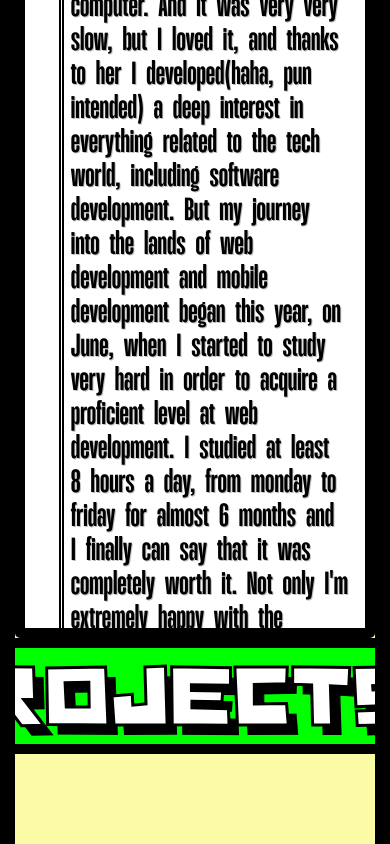
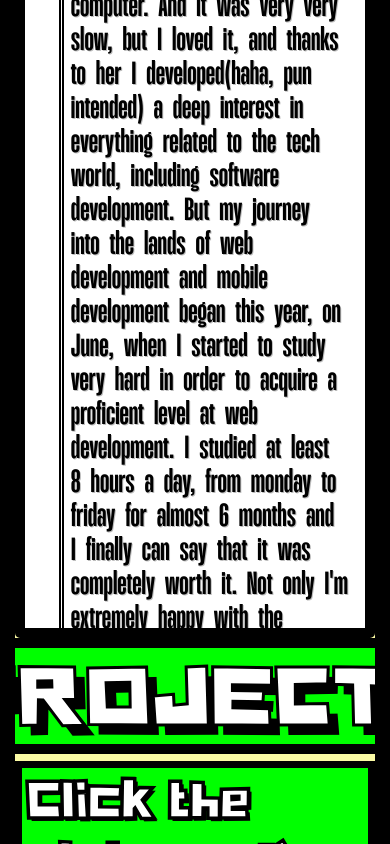
Before and after one commit to BStar098/bstar098Portfolio, a React (Create React App) app: page / in a window 390 px wide. Shown: the part 1156-2000 px from the top of the page. Built offline with nearby package versions, Linux system fonts and the light colour scheme.

Commit message:
media queries myprojects screen

```diff
--- a/src/styles/MyProjects/myProjects.css
+++ b/src/styles/MyProjects/myProjects.css
@@ -1,5 +1,7 @@
 .myProjectsContainer {
-  height: 100vh;
+  height: -webkit-fit-content;
+  height: -moz-fit-content;
+  height: fit-content;
   display: flex;
   flex-direction: column;
   justify-content: center;
@@ -8,11 +10,11 @@
 }
 
 .myProjectsTitle {
-  font-size: 4vw;
+  font-size: 6vh;
   width: -webkit-fit-content;
   width: -moz-fit-content;
   width: fit-content;
-  margin: 3% auto 3% auto;
+  margin: 2% auto 1% auto;
   padding: 0.2% 1% 0.2% 1%;
   cursor: default;
   border: 7px solid black;
@@ -24,8 +26,9 @@
 }
 
 .swiperContainer {
-  height: 70%;
-  width: 70%;
+  height: 80%;
+  width: 80%;
+  margin-bottom: 2%;
 }
 
 .swiperPicture {
@@ -52,4 +55,24 @@
      -moz-user-select: none;
       -ms-user-select: none;
           user-select: none;
+}
+
+@media screen and (max-width: 900px) {
+  .myProjectsTitle {
+    text-shadow: 3px 3px black;
+    box-shadow: 5px 5px black;
+  }
+  .swiperContainer {
+    height: 90%;
+    width: 100%;
+    margin: 3%;
+  }
+  .swiperPicture > a > img {
+    border: 5px solid black;
+    box-shadow: 0px 0px;
+  }
+  .swiperPicture > iframe {
+    box-shadow: 0px 0px;
+    border: 5px solid black;
+  }
 }/*# sourceMappingURL=myProjects.css.map */
--- a/src/styles/MyProjects/myProjects.sass
+++ b/src/styles/MyProjects/myProjects.sass
@@ -1,5 +1,5 @@
 .myProjectsContainer
-    height: 100vh
+    height: fit-content
     display: flex
     flex-direction: column
     justify-content: center
@@ -7,9 +7,9 @@
     background: #fbfba5
 
 .myProjectsTitle
-    font-size: 4vw
+    font-size: 6vh
     width: fit-content
-    margin: 3% auto 3% auto
+    margin: 2% auto 1% auto
     padding: 0.2% 1% 0.2% 1%
     cursor: default
     border: 7px solid black
@@ -22,13 +22,15 @@
 
 
 .swiperContainer
-    height: 70%
-    width: 70%
+    height: 80%
+    width: 80%
+    margin-bottom: 2%
 
 .swiperPicture
     display: flex
     align-items: center
     justify-content: center
+
     >a
         >img
             border: 15px solid black
@@ -37,8 +39,26 @@
             height: 100%
             width: 100%
             user-select: none
+
     >iframe
         border: 15px solid black
         border-radius: 5px
         box-shadow: 10px 10px black
         user-select: none
+
+@media screen and ( max-width: 900px )
+    .myProjectsTitle
+        text-shadow: 3px 3px black
+        box-shadow: 5px 5px black
+    .swiperContainer
+        height: 90%
+        width: 100%
+        margin: 3%
+    .swiperPicture
+        >a
+            >img
+                border: 5px solid black
+                box-shadow: 0px 0px
+        >iframe
+            box-shadow: 0px 0px
+            border: 5px solid black
```
Also changed, not shown: 1 other file (tests, documents, lock files or other folders).
